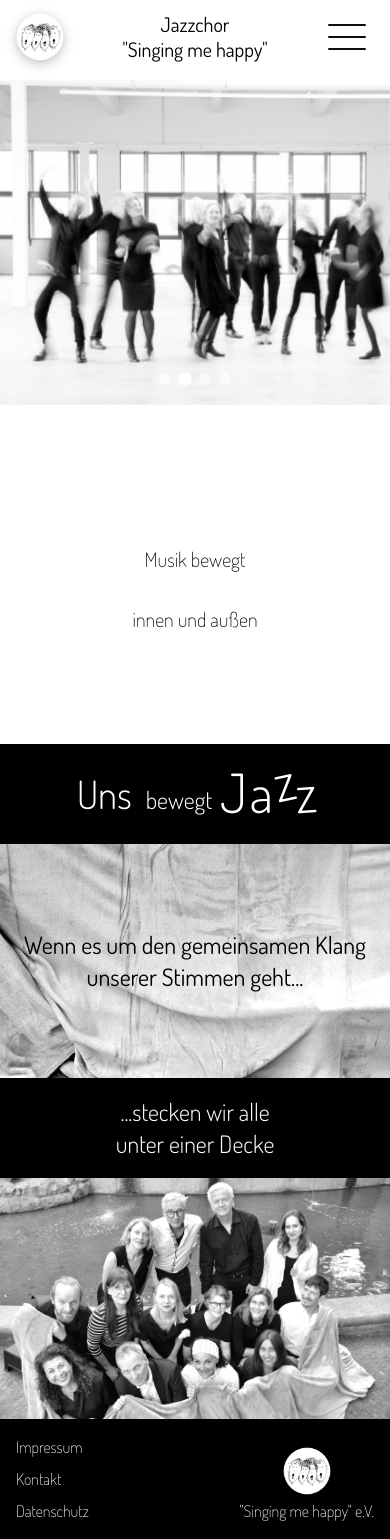
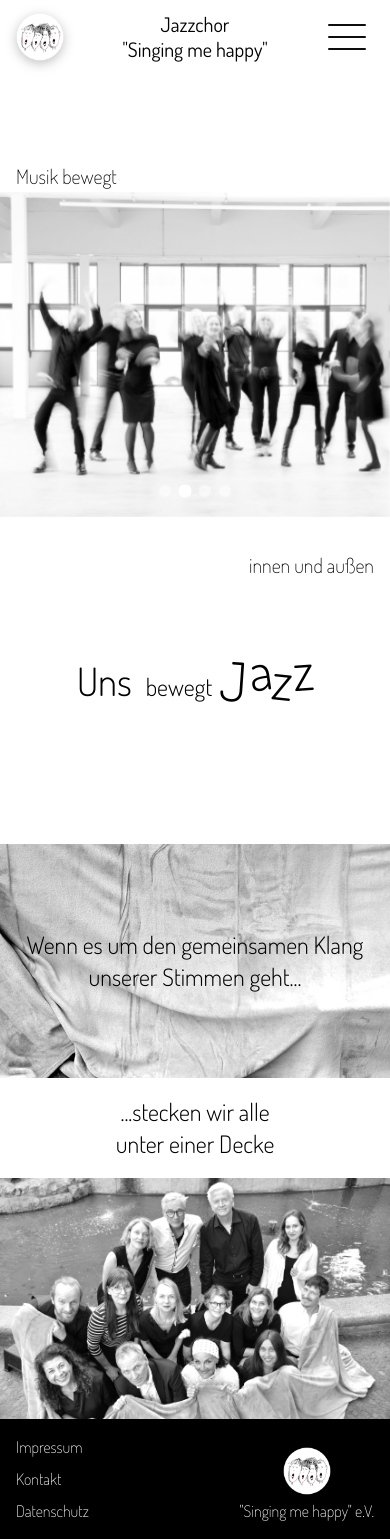
Before and after one commit to NinaHahne/singingmehappy, a SvelteKit app: page / in a window 390 px wide. Built offline with nearby package versions, Linux system fonts and the light colour scheme.

Commit message:
feat: finetuning Hero Animation mobile

```diff
--- a/src/lib/components/HeroSlider.svelte
+++ b/src/lib/components/HeroSlider.svelte
@@ -119,7 +119,7 @@
 
 <!--TODO: add option to pause animation -->
 <div
-  class="relative aspect-[12/10] w-full flex-shrink-0 overflow-hidden lg:aspect-[15/9]"
+  class="relative aspect-[12/10] w-full overflow-hidden lg:aspect-[15/9]"
   aria-roledescription="Karussell"
   aria-label="Chor-Fotos"
 >
--- a/src/routes/+page.svelte
+++ b/src/routes/+page.svelte
@@ -35,9 +35,17 @@
 
 <HeaderAbsolute showAbsoluteLogoLink={true} />
 
-<section class="relative flex h-[calc(100svh-100px)] w-full flex-col pt-20 md:mt-auto lg:block lg:h-auto">
+<div class="relative flex h-svh w-full flex-col overflow-hidden lg:block lg:h-auto">
+  <section class="relative flex w-full flex-shrink-0 flex-col items-start pt-20 md:mt-auto lg:block lg:items-stretch">
     <p class="sr-only">Willkommen beim Jazzchor Singing me happy</p>
     <p class="sr-only">Animierter Slider mit Bildern des Jazzchors Singing me happy</p>
+    <p
+      class="mb-0 mt-20 -translate-x-full pl-4 text-left text-xl font-extralight leading-8 opacity-0 transition-all duration-[1.2s] ease-in-out md:text-2xl lg:hidden"
+      class:opacity-100={showMusicMoves}
+      class:translate-x-0={showMusicMoves}
+    >
+      Musik bewegt
+    </p>
     <HeroSlider
       images={heroImages}
       interval={4500}
@@ -46,22 +54,15 @@
       debugIndex={debugHeroIndex}
       onIndexChange={(i) => (heroIndex = i)}
     />
-  <div class="flex h-full w-full flex-col items-center justify-center gap-1 lg:hidden">
     <p
-      class="bigger-text mb-0 -translate-y-full text-center font-extralight opacity-0 transition-all duration-1000 ease-in-out lg:hidden"
-      class:opacity-100={showMusicMoves}
-      class:translate-y-0={showMusicMoves}
-    >
-      Musik bewegt
-    </p>
-    <p
-      class="bigger-text mb-0 translate-y-full text-center font-extralight opacity-0 transition-all delay-1000 duration-1000 ease-in-out lg:hidden"
+      class="mb-0 translate-y-full self-end pr-4 text-right text-xl font-extralight leading-8 opacity-0 transition-all delay-1000 duration-1000 ease-in-out md:text-2xl lg:hidden"
       class:opacity-100={showMusicMoves}
       class:-translate-y-0={showMusicMoves}
     >
       innen und außen
     </p>
-  </div>
+    <!-- <div class="flex h-full w-full flex-col items-center justify-center gap-1 lg:hidden">
+    </div> -->
     <div class="pointer-events-none absolute inset-0 hidden [container-type:size] lg:block">
       <p
         class="pointer-events-auto absolute left-1/2 top-[17%] -ml-[5.8cqw] -translate-x-1/2 text-center text-[2.8cqw] font-normal"
@@ -69,7 +70,9 @@
         Musik bewegt
       </p>
 
-    <p class="pointer-events-auto absolute bottom-[8%] left-1/2 ml-[12cqw] -translate-x-1/2 text-[2.4cqw] font-normal">
+      <p
+        class="pointer-events-auto absolute bottom-[8%] left-1/2 ml-[12cqw] -translate-x-1/2 text-[2.4cqw] font-normal"
+      >
         innen und außen
       </p>
     </div>
@@ -91,14 +94,16 @@
     </div>
   </section> -->
 
-<section class="flex h-[100px] w-full items-center justify-center bg-black lg:h-[120px]">
+  <section class="flex h-full w-full items-center justify-center pb-8 lg:h-[120px] lg:bg-black lg:pb-0">
     <p
       id="uns-bewegt-jazz"
-    class={`text-center text-3xl font-light text-white md:text-3xl xl:text-4xl hero-${heroIndex}`}
+      class={`text-center text-3xl font-light text-black md:text-3xl lg:text-white xl:text-4xl hero-${heroIndex}`}
+      class:no-transform={!debugHero && !showMusicMoves}
     >
       <span>Uns</span> <span>bewegt</span> <span>J</span><span>a</span><span>z</span><span>z</span>
     </p>
   </section>
+</div>
 
 <section class="relative bg-black">
   <img
@@ -110,15 +115,15 @@
     class="absolute inset-0 flex items-center justify-center lg:pointer-events-none lg:block lg:[container-type:size]"
   >
     <p
-      class="menu-shadow px-4 text-center text-2xl font-normal lg:pointer-events-auto lg:absolute lg:bottom-[23.5cqw] lg:left-1/2 lg:ml-[17cqw] lg:-translate-x-1/2 lg:whitespace-nowrap lg:px-0 lg:text-[2.4cqw] lg:leading-tight"
+      class="menu-shadow px-4 text-center text-2xl font-light lg:pointer-events-auto lg:absolute lg:bottom-[23.5cqw] lg:left-1/2 lg:ml-[17cqw] lg:-translate-x-1/2 lg:whitespace-nowrap lg:px-0 lg:text-[2.4cqw] lg:font-normal lg:leading-tight"
     >
       Wenn es um den gemeinsamen Klang unserer Stimmen geht...
     </p>
   </div>
 </section>
 
-<section class="flex h-[100px] w-full items-center justify-center bg-black lg:hidden">
-  <p class="text-center text-2xl font-light text-white md:text-2xl xl:text-3xl">
+<section class="flex h-[100px] w-full items-center justify-center lg:hidden">
+  <p class="text-center text-2xl font-light md:text-2xl xl:text-3xl">
     ...stecken wir alle<br />unter einer Decke
   </p>
 </section>
@@ -197,73 +202,85 @@
 
   /* moving "Jazz" */
 
-  /* HeroSlider index 0 */
-  #uns-bewegt-jazz span:nth-child(3) {
-    /* "J" */
-    font-size: 1.8em;
-  }
-  #uns-bewegt-jazz span:nth-child(4) {
-    /* "a" */
-    font-size: 1.8em;
-  }
-  #uns-bewegt-jazz span:nth-child(5) {
-    /* "z" */
-    font-size: 1.8em;
-  }
+  #uns-bewegt-jazz span:nth-child(3),
+  #uns-bewegt-jazz span:nth-child(4),
+  #uns-bewegt-jazz span:nth-child(5),
   #uns-bewegt-jazz span:nth-child(6) {
-    /* "z" */
+    /* "J", "a", "z", "z" */
     font-size: 1.8em;
   }
 
+  #uns-bewegt-jazz.no-transform span {
+    transform: none !important;
+  }
+
+  /* HeroSlider index 0 */
+  #uns-bewegt-jazz.hero-0 span:nth-child(3) {
+    /* "J" */
+    transform: translate(-0.01em, 0.02em) rotate(0deg);
+  }
+  #uns-bewegt-jazz.hero-0 span:nth-child(4) {
+    /* "a" */
+    transform: translate(0.01em, 0.03em) rotate(0deg);
+  }
+  #uns-bewegt-jazz.hero-0 span:nth-child(5) {
+    /* "z" */
+    transform: translate(0.03em, -0.03em) rotate(-5deg);
+  }
+  #uns-bewegt-jazz.hero-0 span:nth-child(6) {
+    /* "z" */
+    transform: translate(0.06em, 0.04em) rotate(-7deg);
+  }
   /* HeroSlider index 1 */
   #uns-bewegt-jazz.hero-1 span:nth-child(3) {
     /* "J" */
-    transform: translate(-0.01em, 0.07em) rotate(0deg);
+    transform: translate(-0.02em, 0.1em) rotate(4deg);
   }
   #uns-bewegt-jazz.hero-1 span:nth-child(4) {
     /* "a" */
-    transform: translate(0.04em, 0.07em) rotate(0deg);
+    transform: translate(0.01em, -0.1em) rotate(-8deg);
   }
   #uns-bewegt-jazz.hero-1 span:nth-child(5) {
     /* "z" */
-    transform: translate(0.04em, -0.15em) rotate(-12deg);
+    transform: translate(0.02em, 0.08em) rotate(6deg);
   }
   #uns-bewegt-jazz.hero-1 span:nth-child(6) {
     /* "z" */
-    transform: translate(0.06em, 0.07em) rotate(-4deg);
+    transform: translate(0.01em, -0.1em) rotate(-4deg);
   }
   /* HeroSlider index 2 */
   #uns-bewegt-jazz.hero-2 span:nth-child(3) {
     /* "J" */
-    transform: translate(-0.02em, 0.1em) rotate(4deg);
+    transform: translate(0em, 0.05em) rotate(-4deg);
   }
   #uns-bewegt-jazz.hero-2 span:nth-child(4) {
     /* "a" */
-    transform: translate(0.01em, -0.1em) rotate(-8deg);
+    transform: translate(0.01em, 0.1em) rotate(8deg);
   }
   #uns-bewegt-jazz.hero-2 span:nth-child(5) {
     /* "z" */
-    transform: translate(0.02em, 0.08em) rotate(6deg);
+    transform: translate(-0.03em, -0.1em) rotate(-6deg);
   }
   #uns-bewegt-jazz.hero-2 span:nth-child(6) {
     /* "z" */
-    transform: translate(0.01em, -0.1em) rotate(-4deg);
+    transform: translate(-0.02em, 0.1em) rotate(4deg);
   }
+
   /* HeroSlider index 3 */
   #uns-bewegt-jazz.hero-3 span:nth-child(3) {
     /* "J" */
-    transform: translate(0em, 0.05em) rotate(-4deg);
+    transform: translate(-0.02em, 0.1em) rotate(4deg);
   }
   #uns-bewegt-jazz.hero-3 span:nth-child(4) {
     /* "a" */
-    transform: translate(0.01em, 0.1em) rotate(8deg);
+    transform: translate(0.01em, -0.1em) rotate(-8deg);
   }
   #uns-bewegt-jazz.hero-3 span:nth-child(5) {
     /* "z" */
-    transform: translate(-0.03em, -0.1em) rotate(-6deg);
+    transform: translate(0.02em, 0.08em) rotate(6deg);
   }
   #uns-bewegt-jazz.hero-3 span:nth-child(6) {
     /* "z" */
-    transform: translate(-0.02em, 0.1em) rotate(4deg);
+    transform: translate(0.01em, -0.1em) rotate(-4deg);
   }
 </style>
```
Lines whose indentation alone changed are shown as unchanged.
